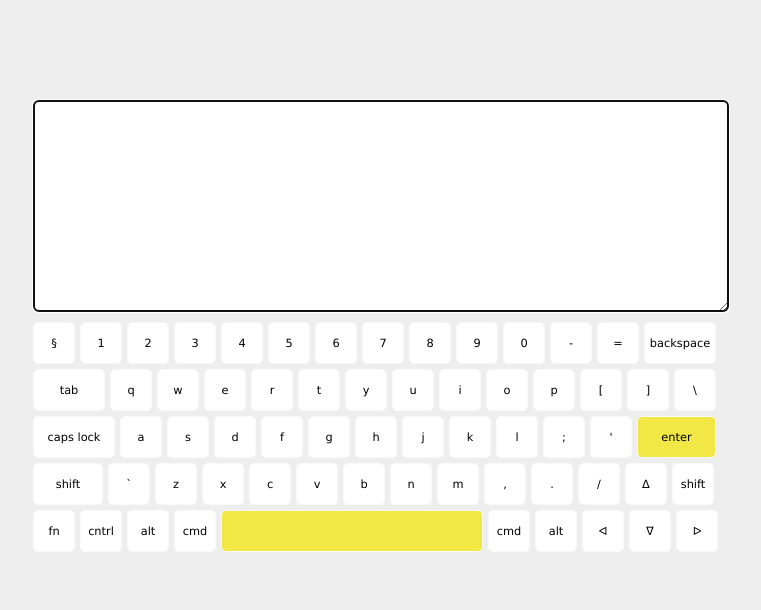
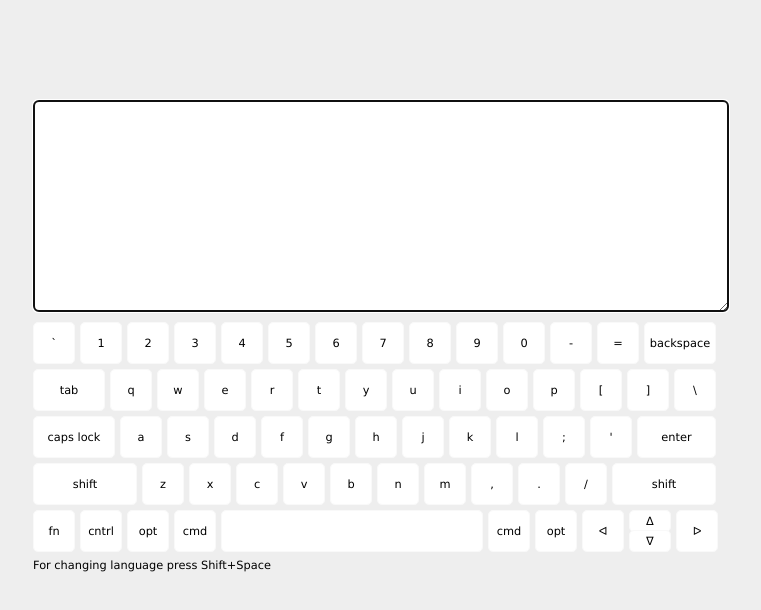
Before and after one commit to Elf-Ksenia/Virtual-Keyboard, a website: page index.html in a window 1280 px wide. Both pictures are taken after a click on the item "backspace". Shown: the whole page, without its empty margins (256-1017 px from the left). Drawn offline with Linux system fonts and the light colour scheme.

Commit message:
feat: implement some new functions

```diff
--- a/css/style.css
+++ b/css/style.css
@@ -38,9 +38,6 @@
       -moz-border-radius: 5px;
       -webkit-border-radius: 5px;
       }
-          .capslock, .tab, .left-shift {
-          clear: left;
-          }
               .keyboard .tab, .keyboard .backspace {
               width: 70px;
               }
@@ -50,30 +47,38 @@
               .keyboard .enter {
               width: 77px;
               }
-              .keyboard .left-shift {
-              width: 68px;
+              .keyboard .shift {
+              width: 102px;
               }
-          .lastitem {
-          margin-right: 0;
-          }
+        .keyboard .arrowdown, .keyboard .arrowup {
+          height: 20px;
+          line-height: 20px;
+          margin-bottom: 0;
+        }
+        .keyboard .arrowdown {
+          position: absolute;
+          bottom: -230px;
+          right: 59px;
+        }
+
+        .keyboard {
+          position: relative;
+        }
 
           .uppercase {
           text-transform: uppercase;
           }
           .keyboard .space {
-          background-color: rgba(243, 232, 31, 0.805);
           width: 260px;
-          }
-          .keyboard .enter {
-            background-color: rgba(243, 232, 31, 0.805);
           }
           .on {
           display: none;
           }
           .keyboard li:hover {
-          position: relative;
-          top: 1px;
-          left: 1px;
           border-color: #e5e5e5;
           cursor: pointer;
           }
+
+          .keyboard li.pressed {
+            background-color: rgba(243, 232, 31, 0.805);
+          }
--- a/js/index.js
+++ /dev/null
@@ -1,154 +0,0 @@
-const firstMode = document.createElement('span');
-firstMode.classList.add('off');
-const secondMode = document.createElement('span');
-secondMode.classList.add('on');
-const char = document.createElement('li');
-
-const keyboard = document.createElement('ul');
-keyboard.classList.add('keyboard');
-const container = document.createElement('div');
-container.classList.add('container');
-const textarea = document.createElement('textarea');
-textarea.classList.add('write');
-textarea.setAttribute('rows', '6');
-textarea.setAttribute('cols', '60');
-
-const body = document.querySelector('body');
-body.append(container);
-container.append(textarea, keyboard);
-
-const keysEn = ['§', 1, 2, 3, 4, 5, 6, 7, 8, 9, 0, '-', '=', 'backspace', 'tab', 'q', 'w', 'e', 'r', 't', 'y', 'u', 'i', 'o', 'p', '[', ']', '\\', 'caps lock', 'a', 's', 'd', 'f', 'g', 'h', 'j', 'k', 'l', ';', '\'', 'enter', 'shift', '`', 'z', 'x', 'c', 'v', 'b', 'n', 'm', '\,', '\.', '/', '&#5123', 'shift', 'fn', 'cntrl', 'alt', 'cmd', '', 'cmd', 'alt', '&#5130', '&#5121', '&#5125'];
-const keysRu = ["ё", "1", "2", "3", "4", "5", "6", "7", "8", "9", "0", "-", "=", 'backspace', 'tab', "й", "ц", "у", "к", "е", "н", "г", "ш", "щ", "з", "х", "ъ", "\\", 'caps lock', "ф", "ы", "в", "а", "п", "р", "о", "л", "д", "ж", "э", "enter", 'shift', "]", "я", "ч", "с", "м", "и", "т", "ь", "б", "ю", ".", '&#5123', 'shift', 'fn', 'cntrl', 'alt', 'cmd', '', 'cmd', 'alt', '&#5130', '&#5121', '&#5125'];
-let keys = keysEn;
-const upperRegister = ['±', '!', '@', '#', '$', '%', '^', '&', '*', '(', ')', '_', '+', '{', '}', ':', '"', '|', '~', '<', '>', '?'];
-const write = document.querySelector('.write');
-let character;
-let isInTextarea;
-let keyPressed = {};
-document.addEventListener('keydown', function (event) {
-  keyPressed[event.key] = true;
-  if (keyPressed['Enter'] && event.code == 'Space') {
-    console.log('111');
-    keyboard.innerHTML = '';
-    if (JSON.stringify(keys) === JSON.stringify(keysEn)) {
-      keys = keysRu;
-      buildKeyboard()
-    }
-    else {
-      keys = keysEn;
-      buildKeyboard()
-    }
-  }
-
-})
-document.addEventListener('keyup', (event) => {
-  delete keyPressed[event.key];
-})
-
-function buildKeyboard() {
-  keys.forEach(function (key, i) {
-    let li = document.createElement('li');
-    li.innerHTML = key;
-    keyboard.append(li);
-    if (li.innerHTML == '') {
-      li.classList.add('space');
-    }
-    if (li.innerHTML == 'backspace') {
-      li.classList.add('backspace');
-    }
-    if (li.innerHTML == 'tab') {
-      li.classList.add('tab')
-    }
-    if (li.innerHTML == 'caps lock') {
-      li.classList.add('capslock');
-    };
-    if (li.innerHTML == 'enter') {
-      li.classList.add('enter');
-    }
-    if (i == 41) {
-      li.classList.add('left-shift');
-    }
-    if (li.innerHTML == 'enter') {
-      li.classList.add('enter');
-    }
-    if (li.innerHTML.length == 1 && /^[a-z]$/.test(li.innerHTML) == true) {
-      li.classList.add('letter')
-    }
-    if (li.innerHTML == 'shift') {
-      const shift = li;
-    }
-
-    document.addEventListener('click', function () {
-      if (key == 'shift') {
-        keys = '';
-        keys = upperRegister;
-      }
-    })
-
-    li.addEventListener('click', function () {
-      write.focus();
-      if (li.innerHTML == 'shift') {
-        letters.forEach(function (letter) {
-          letter.classList.add('uppercase');
-        });
-        Array.prototype.splice.apply(keys, [0, 13].concat(upperRegister.splice(0, 13)));
-        keys.splice(25, 3, '{', '}', '|');
-        keys.splice(38, 2, ':', '"');
-        keys.splice(42, 1, '~');
-        keys.splice(50, 3, '<', '>', '?');
-      }
-
-
-      if (li.innerHTML == 'caps lock') {
-        letters.forEach(function (letter) {
-          letter.classList.toggle('uppercase');
-        });
-      }
-
-      if (/^[a-z0-9а-я!"#$%&'()*+,-./:;<=>?@\[\]\\^_`{|}~§]$/.test(li.innerHTML) == true) {
-        character = li.innerHTML;
-        if (li.classList.contains('uppercase')) {
-          character = character.toUpperCase();
-          letters.forEach(function (letter) {
-            letter.classList.remove('uppercase');
-          })
-        }
-        write.innerHTML = write.innerHTML.concat(character);
-      }
-
-      if (li.innerHTML == '') {
-        character = ' ';
-        write.innerHTML = write.innerHTML.concat(character);
-      }
-
-      if (li.innerHTML == 'enter') {
-        character = '\n';
-        write.innerHTML = write.innerHTML.concat(character);
-      }
-
-      if (li.innerHTML == 'tab') {
-        character = '\t';
-        write.innerHTML = write.innerHTML.concat(character);
-      }
-
-      if (li.innerHTML == 'backspace' && write.innerHTML.length > 0) {
-        write.innerHTML = write.innerHTML.substring(0, write.innerHTML.length - 1);
-      }
-      write.setAttribute('value', `${write.innerHTML}`);
-      write.selectionStart = write.value.length;
-
-      if (key == '&#5130') { //не знаю, как сделать цикл
-        let n = 1;
-        write.selectionEnd = write.value.length - n;
-        n += n;
-      }
-
-      if (key == '&#5125') {
-
-      }
-    })
-  })
-  const letters = Array.from(document.getElementsByClassName('letter'));
-}
-
-buildKeyboard();
--- /dev/null
+++ b/js/index2.js
@@ -0,0 +1,245 @@
+const firstMode = document.createElement('span');
+firstMode.classList.add('off');
+const secondMode = document.createElement('span');
+secondMode.classList.add('on');
+const char = document.createElement('li');
+const comment = document.createElement('div');
+comment.innerHTML = 'For changing language press Shift+Space'
+
+const keyboard = document.createElement('ul');
+keyboard.classList.add('keyboard');
+const container = document.createElement('div');
+container.classList.add('container');
+const textarea = document.createElement('textarea');
+textarea.classList.add('write');
+textarea.setAttribute('rows', '6');
+textarea.setAttribute('cols', '60');
+textarea.setAttribute('autofocus', 'true');
+
+let shiftPressed = false
+
+const body = document.querySelector('body');
+body.append(container);
+container.append(textarea, keyboard, comment);
+
+const keysEn = ['`', 1, 2, 3, 4, 5, 6, 7, 8, 9, 0, '-', '=', 'backspace', 'tab', 'q', 'w', 'e', 'r', 't', 'y', 'u', 'i', 'o', 'p', '[', ']', '\\', 'caps lock', 'a', 's', 'd', 'f', 'g', 'h', 'j', 'k', 'l', ';', '\'', 'enter', 'shift', 'z', 'x', 'c', 'v', 'b', 'n', 'm', '\,', '\.', '/', 'shift', 'fn', 'cntrl', 'opt', 'cmd', '', 'cmd', 'opt', '&#5130', '&#5123', '&#5121', '&#5125'];
+const keysRu = ["ё", "1", "2", "3", "4", "5", "6", "7", "8", "9", "0", "-", "=", 'backspace', 'tab', "й", "ц", "у", "к", "е", "н", "г", "ш", "щ", "з", "х", "ъ", "\\", 'caps lock', "ф", "ы", "в", "а", "п", "р", "о", "л", "д", "ж", "э", "enter", 'shift', "я", "ч", "с", "м", "и", "т", "ь", "б", "ю", ".", 'shift', 'fn', 'cntrl', 'opt', 'cmd', '', 'cmd', 'opt', '&#5130', '&#5123', '&#5121', '&#5125'];
+let keys = keysEn;
+const upperRegister = { '~': 0, '!': 1, '@': 2, '#': 3, '$': 4, '%': 5, '^': 6, '&': 7, '*': 8, '(': 9, ')': 10, '_': 11, '+': 12, '{': 25, '}': 26, ':': 38, '"': 39, '|': 27, '<': 49, '>': 50, '?': 51 };
+const write = document.querySelector('.write');
+let character;
+let isInTextarea;
+let keyPressed = {};
+
+document.addEventListener('keydown', function (event) {
+  keyPressed[event.key] = true;
+  if (keyPressed['Shift'] && event.code == 'Space') {
+
+    if (JSON.stringify(keys) === JSON.stringify(keysEn)) {
+      keys = keysRu;
+      buildKeyboard();
+    }
+
+    else {
+      keys = keysEn;
+      buildKeyboard();
+    }
+  }
+});
+
+document.addEventListener('keyup', (event) => {
+  delete keyPressed[event.key];
+});
+
+
+function rebuildKeyboard() {
+  const lis = keyboard.children;
+  for (const [key, value] of Object.entries(upperRegister)) {
+    let li = document.createElement('li');
+    li.innerHTML = shiftPressed ? keysEn[value] : key;
+    lis[value].replaceWith(li);
+    if (li.innerHTML.length == 1 && /^[a-z0-9!"#$%&'()*+,-./:;<=>?@\[\]\\^_`{|}~§]$/.test(li.innerHTML)) {
+      li.classList.add(li.innerHTML);
+    }
+  }
+  shiftPressed = !shiftPressed;
+}
+
+function buildKeyboard() {
+
+  keyboard.innerHTML = '';
+
+
+  keys.forEach(function (key, i) {
+    let li = document.createElement('li');
+    li.innerHTML = key;
+    keyboard.append(li);
+
+
+    if (li.innerHTML == 'backspace') {
+      li.classList.add('backspace');
+    };
+    if (li.innerHTML == 'tab') {
+      li.classList.add('tab')
+    };
+
+    if (li.innerHTML == 'enter') {
+      li.classList.add('enter');
+    };
+    if (li.innerHTML == 'fn') {
+      li.classList.add('function')
+    };
+    if (li.innerHTML == 'opt') {
+      li.classList.add('alt');
+    };
+    if (li.innerHTML == 'cmd') {
+      li.classList.add('meta')
+    };
+    if (li.innerHTML == 'cntrl') {
+      li.classList.add('control')
+    };
+
+    if (li.innerHTML.length == 1 && /^[a-z0-9!"#$%&'()*+,-./:;<=>?@\[\]\\^_`{|}~§]$/.test(li.innerHTML)) {
+      li.classList.add(key);
+    }
+    if (li.innerHTML.length == 1 && /^[a-z]$/.test(li.innerHTML)) {
+
+      /*li.classList.add('letter');*/
+
+      if (shiftPressed) {
+        li.classList.toggle('uppercase');
+      };
+    };
+
+    if (li.innerHTML == 'shift') {
+      li.classList.add('shift');
+      const shift = li;
+    };
+
+    /*if (i == 41) {
+      li.classList.add('left-shift');
+    };*/
+
+    if (li.innerHTML == 'caps lock') {
+      li.classList.add('capslock');
+    };
+
+    if (li.innerHTML == '') {
+      li.classList.add('space');
+    };
+
+    if (li.innerHTML === 'ᐊ') {
+      li.classList.add('arrowleft');
+    }
+
+    if (li.innerHTML === 'ᐃ') {
+      li.classList.add('arrowup');
+    }
+
+    if (li.innerHTML === 'ᐁ') {
+      li.classList.add('arrowdown');
+
+    }
+
+    if (li.innerHTML == 'ᐅ') {
+      li.classList.add('arrowright')
+    }
+
+
+
+    document.addEventListener('keydown', function (event) {
+
+      if (event.key.toLowerCase() == li.className || event.code.toLowerCase() == li.className) {
+        li.classList.add('pressed');
+        setTimeout(function () {
+          li.classList.remove('pressed');
+        }, 200);
+      }
+
+      /*if (keyPressed.key === 'Shift') {
+        letters.forEach(function (letter) {
+          if (!letter.classList.contains('uppercase')) {
+            letter.classList.add('uppercase');
+          }
+          else {
+            letter.classList.remove('uppercase');
+          }
+        })
+      }*/
+    });
+
+
+    li.addEventListener('click', function () {
+      write.focus();
+      if (!li.classList.contains('pressed')) {
+        li.classList.add('pressed');
+        setTimeout(function () {
+          li.classList.remove('pressed');
+        }, 200);
+      };
+
+      if (li.innerHTML == 'shift') {
+        letters.forEach(function (letter) {
+          letter.classList.toggle('uppercase');
+        });
+        rebuildKeyboard()
+      };
+
+      if (li.innerHTML == 'caps lock') {
+        letters.forEach(function (letter) {
+          letter.classList.toggle('uppercase');
+        });
+        rebuildKeyboard()
+      };
+
+      if (/^[a-z0-9а-я!"#$%&'()*+,-./:;<=>?@\[\]\\^_`{|}~§]$/.test(li.innerHTML)) {
+        character = li.innerHTML;
+        if (li.classList.contains('uppercase')) {
+          character = character.toUpperCase();
+          letters.forEach(function (letter) {
+            letter.classList.remove('uppercase');
+          });
+        };
+        write.innerHTML = write.innerHTML.concat(character);
+      };
+
+      if (li.innerHTML == '') {
+        character = ' ';
+        write.innerHTML = write.innerHTML.concat(character);
+      };
+
+      if (li.innerHTML == 'enter') {
+        character = '\n';
+        write.innerHTML = write.innerHTML.concat(character);
+      };
+
+      if (li.innerHTML == 'tab') {
+        character = '\t';
+        write.innerHTML = write.innerHTML.concat(character);
+      };
+
+      if (li.innerHTML == 'backspace' && write.innerHTML.length > 0) {
+        write.innerHTML = write.innerHTML.substring(0, write.innerHTML.length - 1);
+      };
+
+      if (key == '&#5130') {
+        const end = write.selectionEnd;
+        write.setSelectionRange(end - 1, end - 1);
+        write.focus();
+        return;
+      };
+
+      if (key == '&#5125') {
+
+      };
+
+      write.selectionStart = write.value.length;
+      write.setAttribute('value', `${write.innerHTML}`);
+    });
+  });
+
+  const letters = Array.from(document.getElementsByTagName('li')).filter(letter => /^[a-zа-я]$/.test(letter.className));
+
+};
+
+buildKeyboard();
```
Also changed, not shown: index.html (+1 -1 lines), js/index1.js (deleted, +0 -168 lines), 1 other file.
